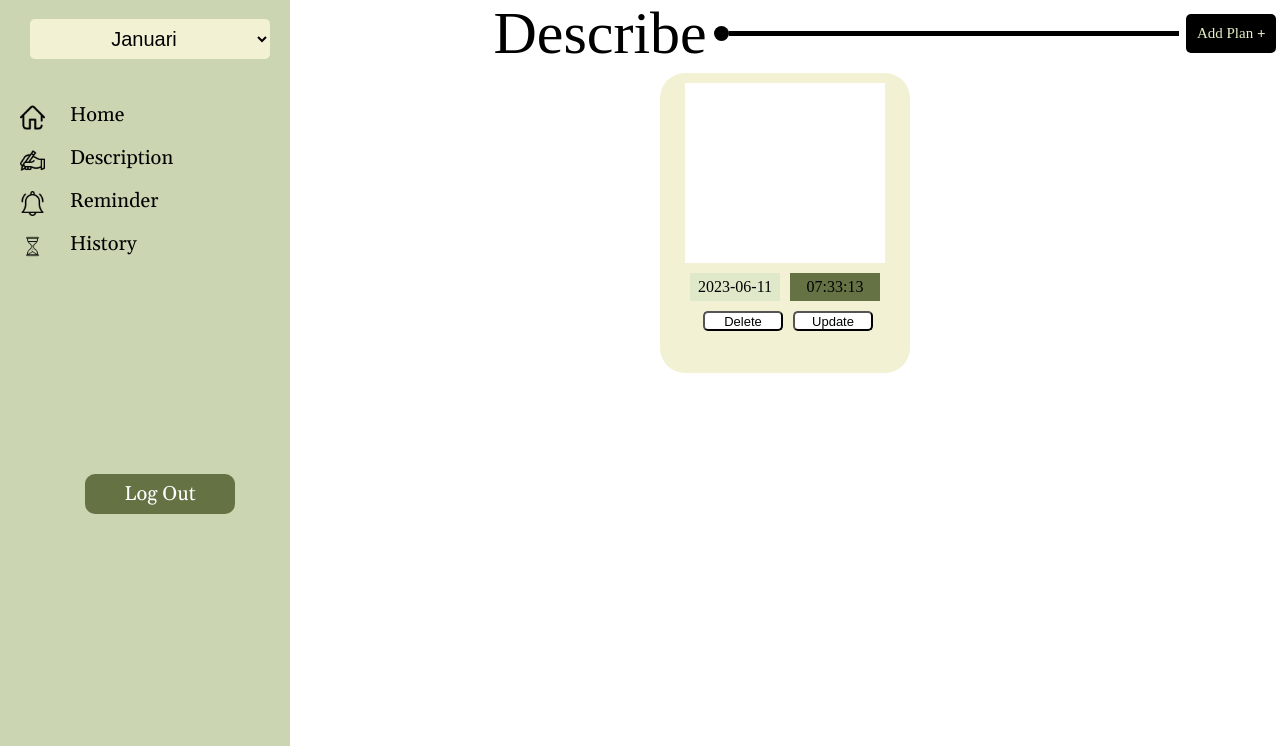
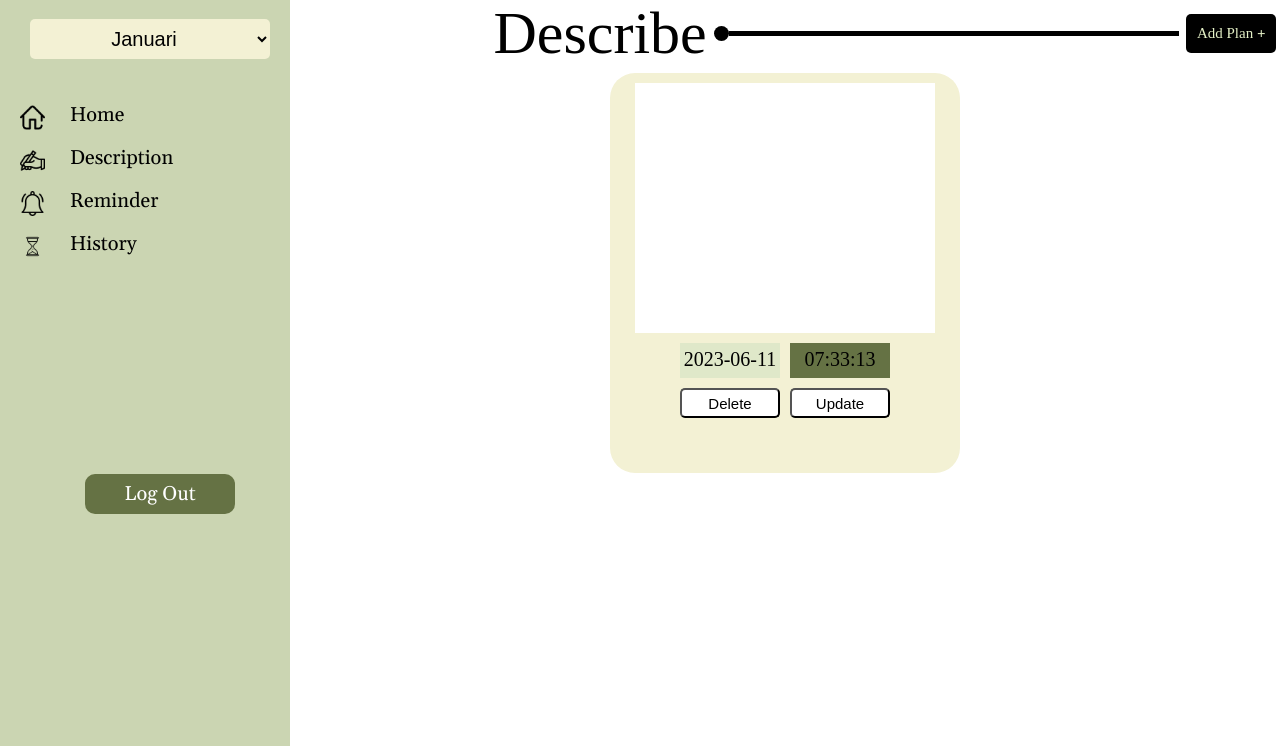
Before and after one commit to Rayyanafie/FPPemweb, a PHP site: page /desc.php in a window 1280 px wide. Shown: the part 27-773 px from the top of the page. Run offline with PHP 8.4, Linux system fonts and the light colour scheme; the visitor is signed in with stand-in values (Sample User, id 1); tables that the repository leaves empty or names only in its code hold one stand-in row (values such as "Sample post"); data that the repository does not hold is empty.

Commit message:
benerin kotak biar ga offside

```diff
--- a/Asset/desc.css
+++ b/Asset/desc.css
@@ -199,8 +199,8 @@ li a span {
   display: flex;
   flex-direction: column;
   align-items: center;
-  height: 300px;
-  width: 250px;
+  height: 400px;
+  width: 350px;
   background-color: rgba(243, 241, 212, 1);
   border-radius: 25px;
   text-decoration: none;
@@ -209,11 +209,13 @@ li a span {
 }
 
 .describe div h1 {
-  font-size: 25px;
+  font-size: 20px;
   font-family: "Gabriela";
   font-weight: normal;
   text-align: center;
   margin-top: 10px;
+  margin-left: 2px;
+  margin-right: 2px;
 }
 
 .logout a {
@@ -243,47 +245,45 @@ li a span {
 }
 .isi {
   background-color: #ffff;
-  height: 180px;
-  width: 200px;
+  height: 250px;
+  width: 300px;
   margin: auto;
 }
 
 .date1,
 .date2 {
   background-color: #dfe8c9;
-  height: 23px;
-  width: 90px;
-  margin-left: 30px;
+  height: 30px;
+  width: 100px;
+  margin-left: 70px;
   margin-top: 10px;
   float: left;
   text-align: center;
   padding-top: 5px;
+  font-size: 20px;
 }
 
 .date2 {
   background-color: #657244;
-  height: 23px;
   margin-left: 10px;
 }
 
 .adduser,
 .update {
   background-color: #ffff;
-  height: 20px;
-  width: 80px;
-  margin-left: 43px;
+  height: 30px;
+  width: 100px;
+  margin-left: 70px;
   margin-top: 10px;
   text-align: center;
   border-radius: 5px;
-  font-size: 13px;
+  font-size: 15px;
   cursor: pointer;
   float: left;
 }
 
 .update {
   background-color: #ffff;
-  height: 20px;
-  width: 80px;
   margin-left: 10px;
 }
 
```
Also changed, not shown: Asset/rem.css (+11 -11 lines).
